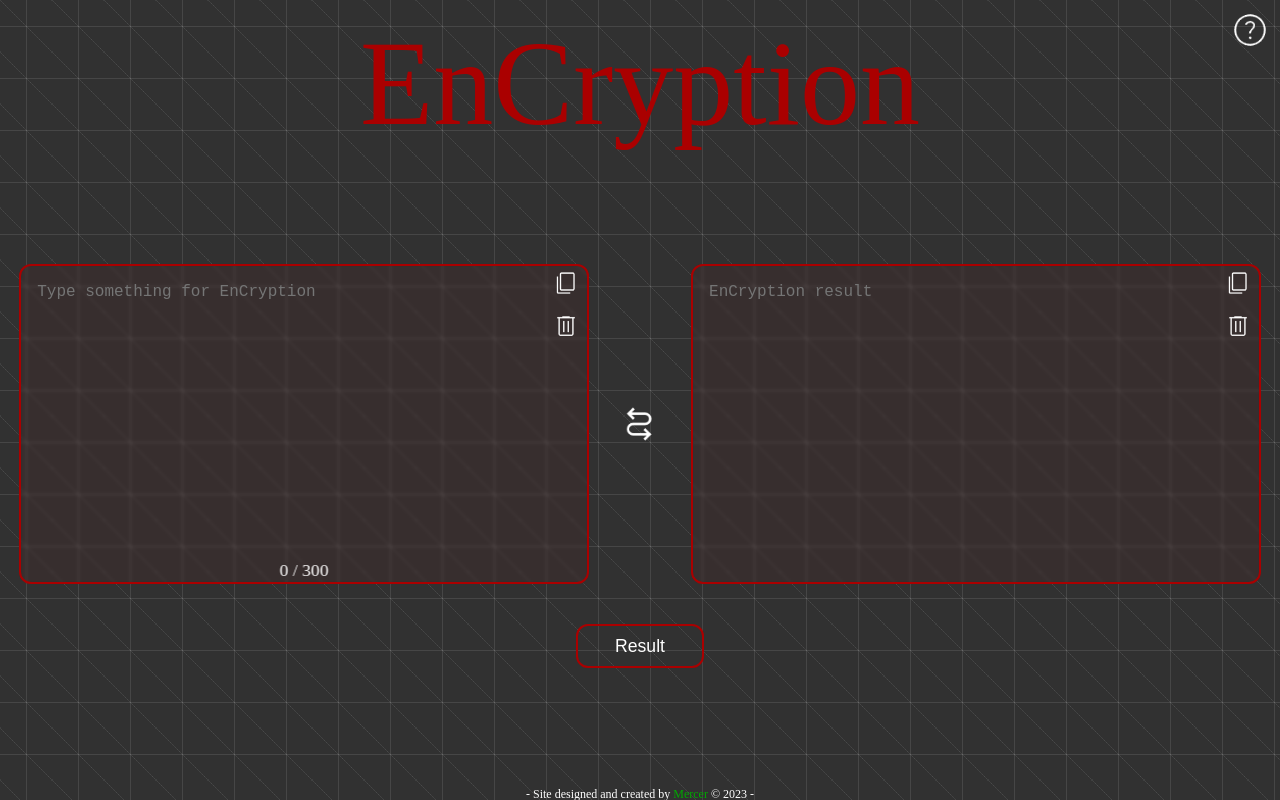
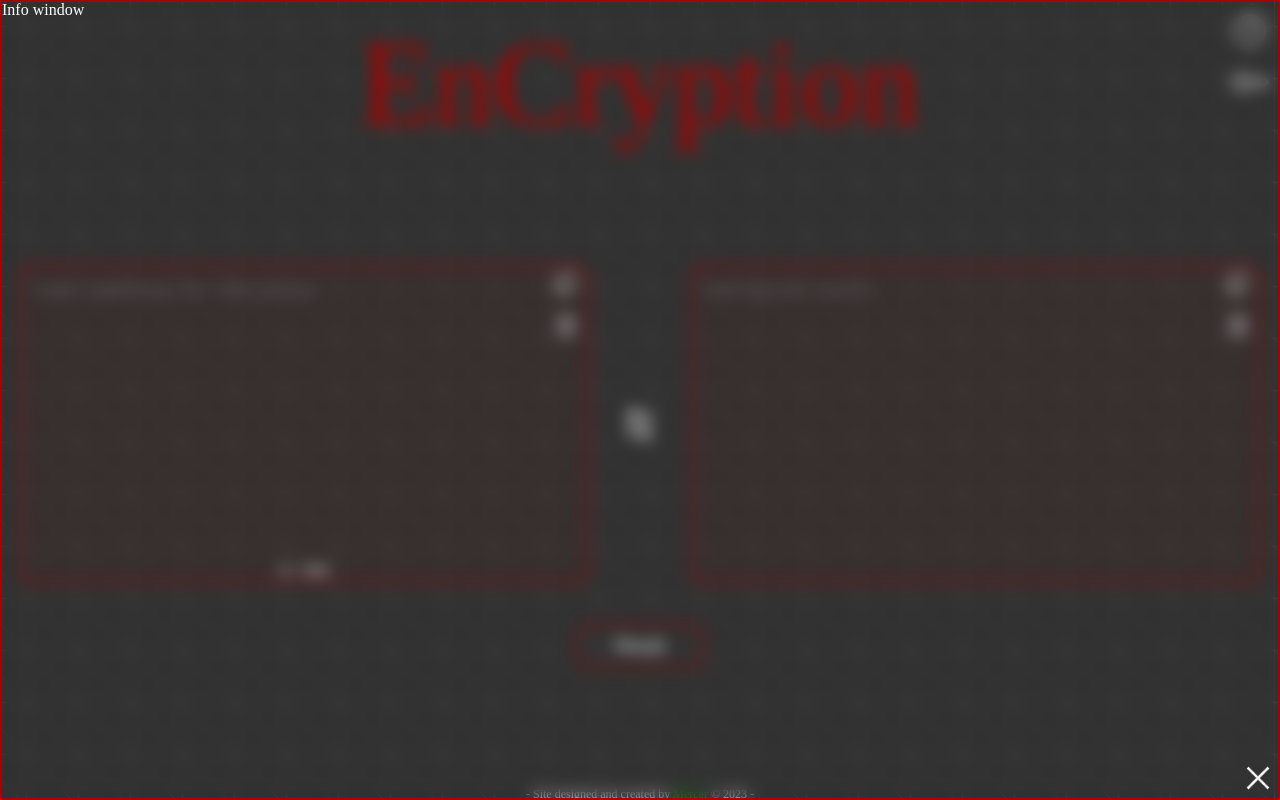
Before and after one commit to AleksMercer/EnDeCryption, a React (Create React App) app: page / in a window 1280 px wide. Both pictures are taken after a click on the button 1250 px from the left and 29 px from the top of the page. Built offline with nearby package versions, Linux system fonts and the light colour scheme; a web font is replaced by a local one.

Commit message:
11.08.2023 / key and info window

```diff
--- a/src/components/Header.jsx
+++ b/src/components/Header.jsx
@@ -1,7 +1,10 @@
 import React from 'react'
 import { useSelector } from 'react-redux'
 
-import { selectMode,selectCopy } from '../store'
+import { selectMode, selectCopy } from '../store'
+
+import InfoButton from './additional/InfoWindow'
+import KeyButton from './additional/KeyWindow'
 
 
 function Header() { /* Here i need to make info field with (modal window) */
@@ -19,17 +22,15 @@ function Header() { /* Here i need to make info field with (modal window) */
         }
       </h1>
 
-      <button className='info-btn' >
-        <img
-          className='info-icon'
-          draggable='false'
-          src={require('./media/info-icon.png')}
-          alt='?' />
-      </button>
+      <div className='info-and-key'>
 
-      <div className={`copy-tip ${copyState && 'active'}`}>
-        Copied!
+        <InfoButton />
+
+        <KeyButton />
+
       </div>
+
+      <div className={`copy-tip ${copyState && 'active'}`}>Copied!</div>
 
     </header>
   )
--- /dev/null
+++ b/src/components/additional/InfoWindow.jsx
@@ -0,0 +1,35 @@
+import React, { useState } from 'react'
+
+
+function InfoButton() {
+
+  const [infoWindow, setInfoWindow] = useState(false)
+
+  return (
+  <>
+    <button className='info-btn' onClick={() => setInfoWindow(true)} >
+      <img
+      className='info-icon'
+      draggable='false'
+      src={require('../media/info-icon.png')}
+      alt='?' />
+    </button>
+
+    { infoWindow &&
+      <div className='info-window'>
+        Info window
+
+        <button className='close-btn' onClick={() => setInfoWindow(false)} >
+          <img
+          className='close-icon'
+          draggable='false'
+          src={require('../media/close-icon.png')}
+          alt='X' />
+        </button>
+      </div>
+    }
+  </>
+  )
+}
+
+export default InfoButton
--- /dev/null
+++ b/src/components/additional/KeyWindow.jsx
@@ -0,0 +1,60 @@
+import React, { useState } from 'react'
+
+function KeyButton() {
+
+  const [keyWindow, setKeyWindow] = useState(false)
+
+  return (
+  <>
+    <button className='key-btn' onClick={() => setKeyWindow(true)} >
+      <img
+      className='key-icon'
+      draggable='false'
+      src={require('../media/key-icon.png')}
+      alt='Key' />
+    </button>
+
+    { keyWindow &&
+      <div className='key-window'>
+
+        <h2>Key</h2>
+
+        <span>32 / 32</span>
+
+        <input
+          className='key-input'
+          type='text'
+          name='key'
+          id='1'
+          maxlength='32'
+          placeholder='Type or generate key'
+        />
+
+        <button
+          className='generate'
+          //onClick={}
+          >
+          Generate key
+        </button>
+
+        <button
+          className='save-close'
+          //onClick={}
+          >
+          Save & Close
+        </button>
+
+        <button className='close-btn' onClick={() => setKeyWindow(false)} >
+          <img
+          className='close-icon'
+          draggable='false'
+          src={require('../media/close-icon.png')}
+          alt='X' />
+        </button>
+      </div>
+    }
+  </>
+  )
+}
+
+export default KeyButton
--- a/src/style/scss/_common.scss
+++ b/src/style/scss/_common.scss
@@ -8,14 +8,28 @@ html, body, #root {
   overflow: hidden;
 }
 
-body {
+body { //some common settings
   * > img, * > button, h1{
     user-select: none;
   }
 
-  * > img.info-icon, * > img.swap-icon { //icon height
+  img.info-icon, img.swap-icon, img.key-icon, .info-btn, .swap-btn, .key-btn {//icons & buttons height
     height: 5vh;
     border-radius: 50%;
+  }
+
+  * > .generate, * > .save-close , * > .result {
+    justify-self: center;
+    padding: 0.75% 3%;
+
+    border-radius: $border-radius;
+    font-size: 2.2vh;
+
+    transition: all 0.15s ease-out;
+  }
+
+  * > .generate:hover, * > .save-close:hover , * > .result:hover {
+    padding: 0.75% 4.5%;
   }
 
   #root {
@@ -103,19 +117,87 @@ header {
     font-size: 15vh;
   }
 
-  .info-btn {
+  /* two buttons and two windows - info and key */
+  .info-and-key {
+    @include grid_template(repeat(2, auto) / auto);
+    gap: 1.5vh;
+
     position: fixed;
     margin: 0.75%;
-    top: 0;
-    right: 0;
+    top: 0vh;
+    right: 0vh;
+
+    z-index: 75;
 
     .info-icon {
       transition: all 0.2s ease;
     }
+
+    .info-window, .key-window {
+      position: fixed;
+      top: 50%;
+      left: 50%;
+      transform: translate(-50%, -50%);
+
+      height: 100%;
+      width: 100%;
+
+      border: #A00 2px solid;
+      backdrop-filter: blur(1vh);
+
+      z-index: 95;
+
+      .close-btn {
+        position: absolute;
+        right: 0;
+        bottom: 0;
+        height: 5vh;
+
+        img {
+          height: 5vh;
+        }
+      }
+    }
+
+    .info-window {
+    }
+
+    .key-window {
+      @include grid_template(1fr auto repeat(3, 1fr)/ auto);
+      place-items: center;
+      gap: 1vh;
+
+      color: white;
+
+      h2 {
+        font-size: 8vh;
+      }
+
+      .key-input {
+        align-self: start;
+        font-size: 2vh;
+        height: 4.5vh;
+        width: 30%;
+        padding: 0 1vh 0 1vh;
+        border-radius: 1vh;
+        text-align: center;
+      }
+
+      span {
+        font-size: 2.2vh;
+      }
+
+      .generate {
+        align-self: start;
+      }
+
+      .save-close {
+
+      }
+    }
   }
 
   /* copy-tip "copied" */
-
   .copy-tip {
     position: fixed;
     top: -5%;
@@ -127,7 +209,7 @@ header {
     padding: 1vh 3.5vh;
     border-radius: $border-radius;
 
-    z-index: 99;
+    z-index: 50;
   }
 
   .copy-tip.active {
@@ -219,8 +301,11 @@ main {
     }
 
     .mode-swap {
+      transform: rotate(90deg);
+
+      @include grid_template(auto / auto);
       align-self: center;
-      transform: rotate(90deg);
+      justify-self: center;
 
       .swap-icon {
         transition: all 0.3s ease;
@@ -235,20 +320,6 @@ main {
       }
     }
   }
-
-  .result {
-    justify-self: center;
-    padding: 0.75% 3%;
-
-    border-radius: $border-radius;
-    font-size: 2.2vh;
-
-    transition: all 0.15s ease-out;
-  }
-
-  .result:hover {
-    padding: 0.75% 4.5%;
-  }
 }
 
 footer {
--- a/src/style/scss/_theme-color.scss
+++ b/src/style/scss/_theme-color.scss
@@ -6,8 +6,7 @@ $border-green: 0.25vh solid $green;
 
 /*---------EnCryption-Theme------------*/
 
-body.encryption {
-  #root {
+body.encryption > #root {
   background-color: rgb(49, 49, 49); // color of pattern
 
   * > img { //icon color and hover
@@ -20,12 +19,30 @@ body.encryption {
     box-shadow: 0px 0px 0.3vh 0.3vh $red;
   }
 
+  * > .generate, * > .save-close , * > .result {
+    border: $border-red;
+    color: white
+  }
+
+  * > .generate:hover, * > .save-close:hover , * > .result:hover {
+    background-color: $red;
+  }
+
   header {
     h1 { color: $red }
 
     .copy-tip {
       color: black;
       background-color: rgb(255, 255, 255); // color of pattern
+    }
+
+    .info-window, .key-window {
+      border: $red 2px solid;
+      color: white;
+    }
+
+    .key-window > .key-input {
+      border: $border-red;
     }
   }
 
@@ -40,15 +57,6 @@ body.encryption {
     ::-webkit-scrollbar-thumb {
       background-color: $red;
     }
-
-      .result {
-        border: $border-red;
-        color: white
-      }
-
-      .result:hover {
-        background-color: $red;
-      }
   }
 
   footer {
@@ -58,12 +66,10 @@ body.encryption {
     }
   }
 }
-}
 
 /*---------DeCryption-Theme------------*/
 
-body.decryption {
-  #root {
+body.decryption > #root {
   background-color: rgb(255, 255, 255); // color of pattern
 
   * > img.info-icon:hover, * > img.swap-icon:hover {
@@ -72,12 +78,29 @@ body.decryption {
     box-shadow: 0px 0px 0.3vh 0.3vh $green;
   }
 
+  * > .generate, * > .save-close , * > .result {
+    border: $border-green;
+  }
+
+  * > .generate:hover, * > .save-close:hover , * > .result:hover {
+    background-color: $green;
+  }
+
   header {
     h1 { color: $green }
 
     .copy-tip {
       color: white;
       background-color: rgb(49, 49, 49); // color of pattern
+    }
+
+    .info-window, .key-window {
+      border: $green  2px solid;
+      color: black;
+    }
+
+    .key-window > .key-input {
+      border: $border-green;
     }
   }
 
@@ -92,28 +115,18 @@ body.decryption {
     ::-webkit-scrollbar-thumb {
       background-color: $green;
     }
-
-      .result {
-        border: $border-green;
-      }
-
-      .result:hover {
-        background-color: $green;
-      }
   }
 
   footer > div > span > a {
     color: $red;
-    }
-
   }
 }
 
 /*---------Mobile-breakpoint------------*/
 
 @media (max-width: 700px) {
-body.encryption {
-  #root {
+
+  body.encryption > #root {
 
     * > img.info-icon:hover, * > img.swap-icon:hover {
       filter: invert(100%);
@@ -121,19 +134,16 @@ body.encryption {
       box-shadow: 0 0 0 0 rgba(255, 255, 255, 0);
     }
 
-    main {
-      .result:hover {
+    * > .generate:hover, * > .save-close:hover , * > .result:hover {
       background-color: rgba(255, 255, 255, 0);
     }
-      .result:active {
+
+    * > .generate:active, * > .save-close:active , * > .result:active {
       background-color: $red;
     }
   }
-  }
-}
 
-body.decryption {
-  #root {
+  body.decryption > #root {
 
     * > img.info-icon:hover, * > img.swap-icon:hover {
       filter: invert(0%);
@@ -141,14 +151,12 @@ body.decryption {
       box-shadow: 0 0 0 0 rgba(255, 255, 255, 0);
     }
 
-    main {
-      .result:hover {
+    * > .generate:hover, * > .save-close:hover , * > .result:hover {
       background-color: rgba(255, 255, 255, 0);
     }
-      .result:active {
+
+    * > .generate:active, * > .save-close:active , * > .result:active {
       background-color: $green;
     }
   }
 }
-}
-}
--- a/src/style/style.css
+++ b/src/style/style.css
@@ -125,9 +125,20 @@ body * > img, body * > button, body h1 {
       -ms-user-select: none;
           user-select: none;
 }
-body * > img.info-icon, body * > img.swap-icon {
+body img.info-icon, body img.swap-icon, body img.key-icon, body .info-btn, body .swap-btn, body .key-btn {
   height: 5vh;
   border-radius: 50%;
+}
+body * > .generate, body * > .save-close, body * > .result {
+  justify-self: center;
+  padding: 0.75% 3%;
+  border-radius: 1.5vh;
+  font-size: 2.2vh;
+  -webkit-transition: all 0.15s ease-out;
+  transition: all 0.15s ease-out;
+}
+body * > .generate:hover, body * > .save-close:hover, body * > .result:hover {
+  padding: 0.75% 4.5%;
 }
 body #root {
   background: url("./media/pattern.png");
@@ -219,6 +230,7 @@ body #root {
 }
 
 header {
+  /* two buttons and two windows - info and key */
   /* copy-tip "copied" */
   /*-------------------*/
 }
@@ -227,15 +239,69 @@ header h1 {
   font-family: "Libre Barcode 39 Text";
   font-size: 15vh;
 }
-header .info-btn {
+header .info-and-key {
+  display: grid;
+  grid-template: repeat(2, auto)/auto;
+  gap: 1.5vh;
   position: fixed;
   margin: 0.75%;
-  top: 0;
-  right: 0;
+  top: 0vh;
+  right: 0vh;
+  z-index: 75;
 }
-header .info-btn .info-icon {
+header .info-and-key .info-icon {
   -webkit-transition: all 0.2s ease;
   transition: all 0.2s ease;
+}
+header .info-and-key .info-window, header .info-and-key .key-window {
+  position: fixed;
+  top: 50%;
+  left: 50%;
+  -webkit-transform: translate(-50%, -50%);
+      -ms-transform: translate(-50%, -50%);
+          transform: translate(-50%, -50%);
+  height: 100%;
+  width: 100%;
+  border: #A00 2px solid;
+  -webkit-backdrop-filter: blur(1vh);
+          backdrop-filter: blur(1vh);
+  z-index: 95;
+}
+header .info-and-key .info-window .close-btn, header .info-and-key .key-window .close-btn {
+  position: absolute;
+  right: 0;
+  bottom: 0;
+  height: 5vh;
+}
+header .info-and-key .info-window .close-btn img, header .info-and-key .key-window .close-btn img {
+  height: 5vh;
+}
+header .info-and-key .key-window {
+  display: grid;
+  grid-template: 1fr auto repeat(3, 1fr)/auto;
+  place-items: center;
+  gap: 1vh;
+  color: white;
+}
+header .info-and-key .key-window h2 {
+  font-size: 8vh;
+}
+header .info-and-key .key-window .key-input {
+  -ms-flex-item-align: start;
+      align-self: start;
+  font-size: 2vh;
+  height: 4.5vh;
+  width: 30%;
+  padding: 0 1vh 0 1vh;
+  border-radius: 1vh;
+  text-align: center;
+}
+header .info-and-key .key-window span {
+  font-size: 2.2vh;
+}
+header .info-and-key .key-window .generate {
+  -ms-flex-item-align: start;
+      align-self: start;
 }
 header .copy-tip {
   position: fixed;
@@ -251,7 +317,7 @@ header .copy-tip {
   font-size: 1.8vh;
   padding: 1vh 3.5vh;
   border-radius: 1.5vh;
-  z-index: 99;
+  z-index: 50;
 }
 header .copy-tip.active {
   -webkit-animation: copyTip 1s ease-in;
@@ -345,11 +411,13 @@ main .windows_left .clean-btn, main .windows_right .clean-btn {
   top: 15%;
 }
 main .windows .mode-swap {
-  -ms-flex-item-align: center;
-      align-self: center;
   -webkit-transform: rotate(90deg);
       -ms-transform: rotate(90deg);
           transform: rotate(90deg);
+  display: grid;
+  grid-template: auto/auto;
+  align-self: center;
+  justify-self: center;
 }
 main .windows .mode-swap .swap-icon {
   -webkit-transition: all 0.3s ease;
@@ -365,17 +433,6 @@ main .windows .mode-swap .unrotate {
       -ms-transform: rotate(0deg);
           transform: rotate(0deg);
 }
-main .result {
-  justify-self: center;
-  padding: 0.75% 3%;
-  border-radius: 1.5vh;
-  font-size: 2.2vh;
-  -webkit-transition: all 0.15s ease-out;
-  transition: all 0.15s ease-out;
-}
-main .result:hover {
-  padding: 0.75% 4.5%;
-}
 
 footer {
   -ms-flex-item-align: end;
@@ -389,6 +446,16 @@ footer {
   }
   body > #root .full-name {
     display: none;
+  }
+  body > #root * > .generate, body > #root * > .save-close, body > #root * > .result {
+    padding: 1.5% 5%;
+    font-size: 2vh;
+  }
+  body > #root * > .generate:active, body > #root * > .save-close:active, body > #root * > .result:active {
+    padding: 1.5% 7%;
+  }
+  body > #root header > .info-and-key .key-input {
+    width: 90%;
   }
   body > #root main {
     row-gap: 2%;
@@ -416,120 +483,127 @@ footer {
         -ms-transform: rotate(0deg);
             transform: rotate(0deg);
   }
-  body > #root main .result {
-    padding: 1.5% 5%;
-    font-size: 2vh;
-  }
-  body > #root main .result:active {
-    padding: 1.5% 7%;
-  }
 }
 /*---------EnCryption-Theme------------*/
-body.encryption #root {
+body.encryption > #root {
   background-color: rgb(49, 49, 49);
 }
-body.encryption #root * > img {
+body.encryption > #root * > img {
   -webkit-filter: invert(100%);
           filter: invert(100%);
 }
-body.encryption #root * > img.info-icon:hover, body.encryption #root * > img.swap-icon:hover {
+body.encryption > #root * > img.info-icon:hover, body.encryption > #root * > img.swap-icon:hover {
   -webkit-filter: invert(0%);
           filter: invert(0%);
   background-color: #A00;
   -webkit-box-shadow: 0px 0px 0.3vh 0.3vh #A00;
           box-shadow: 0px 0px 0.3vh 0.3vh #A00;
 }
-body.encryption #root header h1 {
+body.encryption > #root * > .generate, body.encryption > #root * > .save-close, body.encryption > #root * > .result {
+  border: 0.25vh solid #A00;
+  color: white;
+}
+body.encryption > #root * > .generate:hover, body.encryption > #root * > .save-close:hover, body.encryption > #root * > .result:hover {
+  background-color: #A00;
+}
+body.encryption > #root header h1 {
   color: #A00;
 }
-body.encryption #root header .copy-tip {
+body.encryption > #root header .copy-tip {
   color: black;
   background-color: rgb(255, 255, 255);
 }
-body.encryption #root main textarea {
+body.encryption > #root header .info-window, body.encryption > #root header .key-window {
+  border: #A00 2px solid;
+  color: white;
+}
+body.encryption > #root header .key-window > .key-input {
+  border: 0.25vh solid #A00;
+}
+body.encryption > #root main textarea {
   color: rgb(255, 255, 255);
   background-color: rgba(170, 0, 0, 0.05);
   border: 0.25vh solid #A00;
 }
-body.encryption #root main ::-webkit-scrollbar-thumb {
+body.encryption > #root main ::-webkit-scrollbar-thumb {
   background-color: #A00;
 }
-body.encryption #root main .result {
-  border: 0.25vh solid #A00;
+body.encryption > #root footer {
   color: white;
 }
-body.encryption #root main .result:hover {
-  background-color: #A00;
-}
-body.encryption #root footer {
-  color: white;
-}
-body.encryption #root footer div > span > a {
+body.encryption > #root footer div > span > a {
   color: #0A0;
 }
 
 /*---------DeCryption-Theme------------*/
-body.decryption #root {
+body.decryption > #root {
   background-color: rgb(255, 255, 255);
 }
-body.decryption #root * > img.info-icon:hover, body.decryption #root * > img.swap-icon:hover {
+body.decryption > #root * > img.info-icon:hover, body.decryption > #root * > img.swap-icon:hover {
   -webkit-filter: invert(0%);
           filter: invert(0%);
   background-color: #0A0;
   -webkit-box-shadow: 0px 0px 0.3vh 0.3vh #0A0;
           box-shadow: 0px 0px 0.3vh 0.3vh #0A0;
 }
-body.decryption #root header h1 {
+body.decryption > #root * > .generate, body.decryption > #root * > .save-close, body.decryption > #root * > .result {
+  border: 0.25vh solid #0A0;
+}
+body.decryption > #root * > .generate:hover, body.decryption > #root * > .save-close:hover, body.decryption > #root * > .result:hover {
+  background-color: #0A0;
+}
+body.decryption > #root header h1 {
   color: #0A0;
 }
-body.decryption #root header .copy-tip {
+body.decryption > #root header .copy-tip {
   color: white;
   background-color: rgb(49, 49, 49);
 }
-body.decryption #root main textarea {
+body.decryption > #root header .info-window, body.decryption > #root header .key-window {
+  border: #0A0 2px solid;
+  color: black;
+}
+body.decryption > #root header .key-window > .key-input {
+  border: 0.25vh solid #0A0;
+}
+body.decryption > #root main textarea {
   color: black;
   background-color: rgba(0, 170, 0, 0.05);
   border: 0.25vh solid #0A0;
 }
-body.decryption #root main ::-webkit-scrollbar-thumb {
+body.decryption > #root main ::-webkit-scrollbar-thumb {
   background-color: #0A0;
 }
-body.decryption #root main .result {
-  border: 0.25vh solid #0A0;
-}
-body.decryption #root main .result:hover {
-  background-color: #0A0;
-}
-body.decryption #root footer > div > span > a {
+body.decryption > #root footer > div > span > a {
   color: #A00;
 }
 
 /*---------Mobile-breakpoint------------*/
 @media (max-width: 700px) {
-  body.encryption #root * > img.info-icon:hover, body.encryption #root * > img.swap-icon:hover {
+  body.encryption > #root * > img.info-icon:hover, body.encryption > #root * > img.swap-icon:hover {
     -webkit-filter: invert(100%);
             filter: invert(100%);
     background-color: rgba(255, 255, 255, 0);
     -webkit-box-shadow: 0 0 0 0 rgba(255, 255, 255, 0);
             box-shadow: 0 0 0 0 rgba(255, 255, 255, 0);
   }
-  body.encryption #root main .result:hover {
+  body.encryption > #root * > .generate:hover, body.encryption > #root * > .save-close:hover, body.encryption > #root * > .result:hover {
     background-color: rgba(255, 255, 255, 0);
   }
-  body.encryption #root main .result:active {
+  body.encryption > #root * > .generate:active, body.encryption > #root * > .save-close:active, body.encryption > #root * > .result:active {
     background-color: #A00;
   }
-  body.decryption #root * > img.info-icon:hover, body.decryption #root * > img.swap-icon:hover {
+  body.decryption > #root * > img.info-icon:hover, body.decryption > #root * > img.swap-icon:hover {
     -webkit-filter: invert(0%);
             filter: invert(0%);
     background-color: rgba(255, 255, 255, 0);
     -webkit-box-shadow: 0 0 0 0 rgba(255, 255, 255, 0);
             box-shadow: 0 0 0 0 rgba(255, 255, 255, 0);
   }
-  body.decryption #root main .result:hover {
+  body.decryption > #root * > .generate:hover, body.decryption > #root * > .save-close:hover, body.decryption > #root * > .result:hover {
     background-color: rgba(255, 255, 255, 0);
   }
-  body.decryption #root main .result:active {
+  body.decryption > #root * > .generate:active, body.decryption > #root * > .save-close:active, body.decryption > #root * > .result:active {
     background-color: #0A0;
   }
 }
```
Also changed, not shown: src/components/additional/algorithm/Crypted.jsx (deleted, +0 -27 lines), src/style/scss/_mobile.scss (+15 -9 lines), src/components/media/close-icon.png (added), src/components/media/key-icon.png (added). Lines whose indentation alone changed are shown as unchanged.
